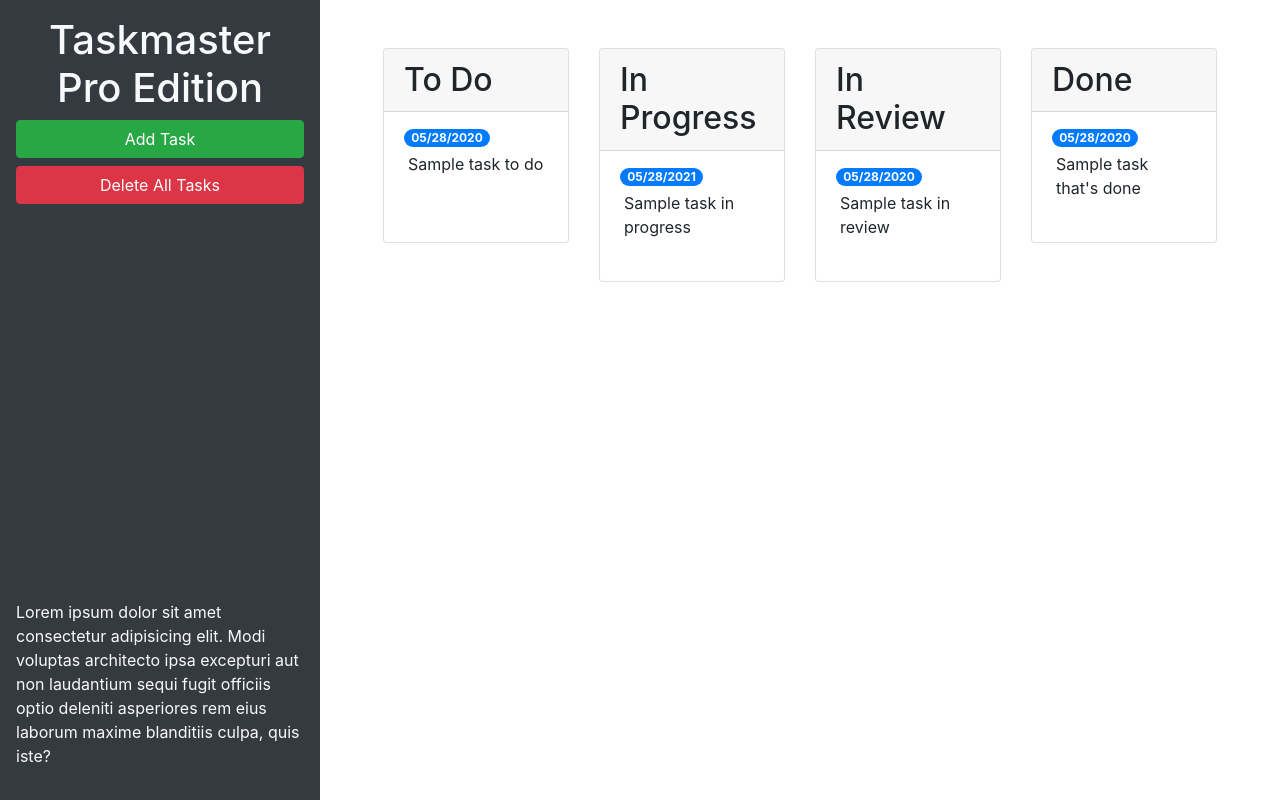
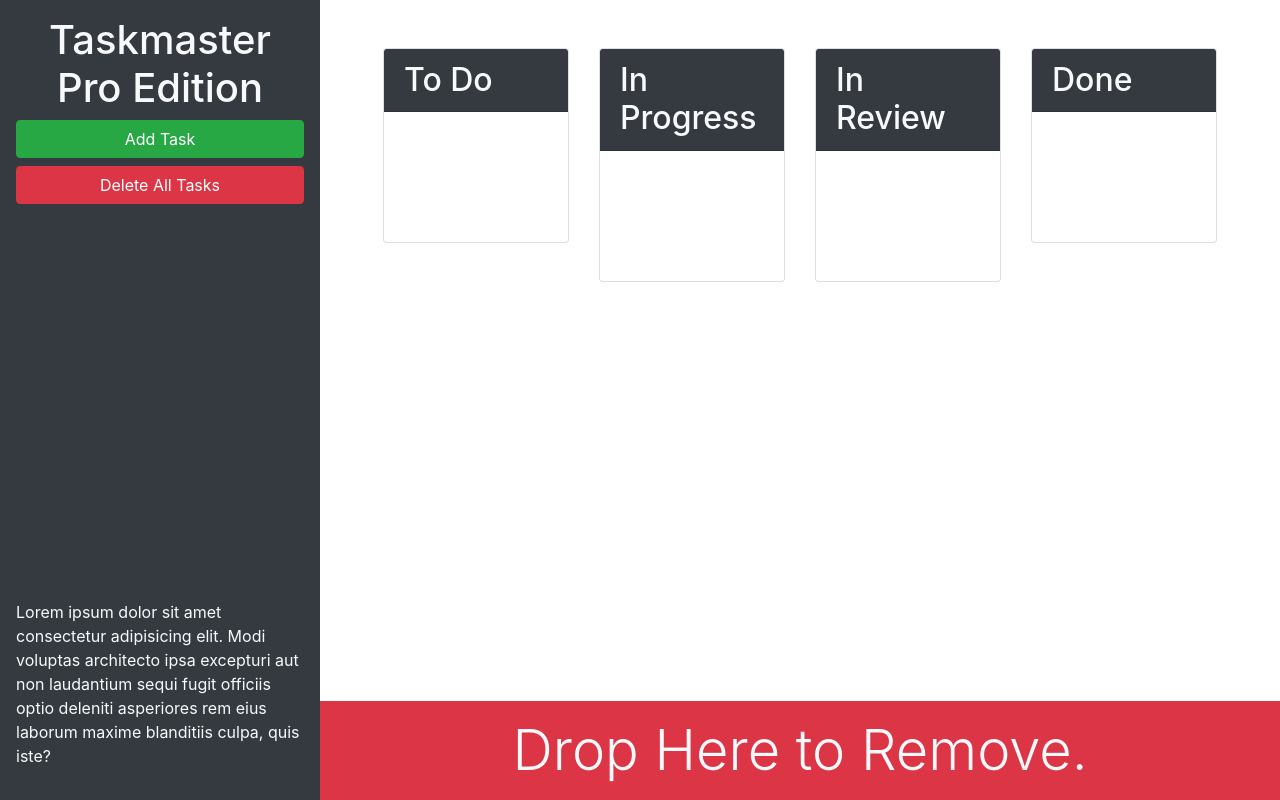
Before and after one commit to ShannonNell/taskmaster-pro, a plain HTML site: page index.html in a window 1280 px wide. Drawn offline with nearby package versions, Linux system fonts and the light colour scheme.

Commit message:
Utility classes and trash added

```diff
--- a/index.html
+++ b/index.html
@@ -13,25 +13,25 @@
 <body>
 
   <div class="row min-vh-100 no-gutters">
-    <header class="col-12 col-lg-3 bg-dark text-light d-flex flex-column p-4 p-lg-3">
+    <header class="col-12 col-lg-3 bg-dark text-light sticky-top d-flex flex-column p-4 p-lg-3">
       <h1 class="text-center">Taskmaster Pro Edition</h1>
       <button id="create-task" class="btn btn-block btn-success" data-toggle="modal" data-target="#task-form-modal">Add
         Task</button>
       <button id="remove-tasks" class="btn btn-block btn-danger">Delete All Tasks</button>
-      <p class="mt-auto">Lorem ipsum dolor sit amet consectetur adipisicing elit. Modi voluptas architecto ipsa excepturi aut non
+      <p class="mt-auto d-none d-lg-block">Lorem ipsum dolor sit amet consectetur adipisicing elit. Modi voluptas architecto ipsa excepturi aut non
         laudantium sequi fugit officiis optio deleniti asperiores rem eius laborum maxime blanditiis culpa, quis iste?
       </p>
     </header>
-    <main class="col-12 col-lg-9">
+    <main class="col-12 col-lg-9 d-flex flex-column">
       <div class="m-5 row justify-content-around">
         <!-- to do start -->
         <div class="col-12 col-md-6 col-xl-3 mb-3">
           <div class="card">
-            <h2 class="card-header">To Do</h2>
+            <h2 class="card-header bg-dark text-light">To Do</h2>
             <ul id="list-toDo" class="list-group list-group-flush">
               <li class="list-group-item">
-                <span class="badge badge-primary badge-pill">05/28/2020</span>
-                <p class="m-1">Sample task to do</p>
+                <span class="badge badge-primary badge-pill"></span>
+                <p class="m-1"></p>
               </li>
             </ul>
           </div>
@@ -40,11 +40,11 @@
         <!-- in progress start -->
         <div class="col-12 col-md-6 col-xl-3 mb-3">
           <div class="card">
-            <h2 class="card-header">In Progress</h2>
+            <h2 class="card-header bg-dark text-light">In Progress</h2>
             <ul id="list-inProgress" class="list-group list-group-flush">
               <li class="list-group-item">
-                <span class="badge badge-primary badge-pill">05/28/2021</span>
-                <p class="m-1">Sample task in progress</p>
+                <span class="badge badge-primary badge-pill"></span>
+                <p class="m-1"></p>
               </li>
             </ul>
           </div>
@@ -53,11 +53,11 @@
         <!-- in review start -->
         <div class="col-12 col-md-6 col-xl-3 mb-3">
           <div class="card">
-            <h2 class="card-header">In Review</h2>
+            <h2 class="card-header bg-dark text-light">In Review</h2>
             <ul id="list-inReview" class="list-group list-group-flush">
               <li class="list-group-item">
-                <span class="badge badge-primary badge-pill">05/28/2020</span>
-                <p class="m-1">Sample task in review</p>
+                <span class="badge badge-primary badge-pill"></span>
+                <p class="m-1"></p>
               </li>
             </ul>
           </div>
@@ -66,16 +66,23 @@
         <!-- done start -->
         <div class="col-12 col-md-6 col-xl-3 mb-3">
           <div class="card">
-            <h2 class="card-header">Done</h2>
+            <h2 class="card-header bg-dark text-light">Done</h2>
             <ul id="list-done" class="list-group list-group-flush">
               <li class="list-group-item">
-                <span class="badge badge-primary badge-pill">05/28/2020</span>
-                <p class="m-1">Sample task that's done</p>
+                <span class="badge badge-primary badge-pill"></span>
+                <p class="m-1"></p>
               </li>
             </ul>
           </div>
         </div>
         <!-- done end -->
+      </div>
+
+      <!-- Trash dropzone -->
+      <div id="trash" class="mt-auto">
+        <div class="w-100 bg-danger p-3 text-center text-light display-4">
+          Drop Here to Remove.
+        </div>
       </div>
     </main>
   </div>
```
